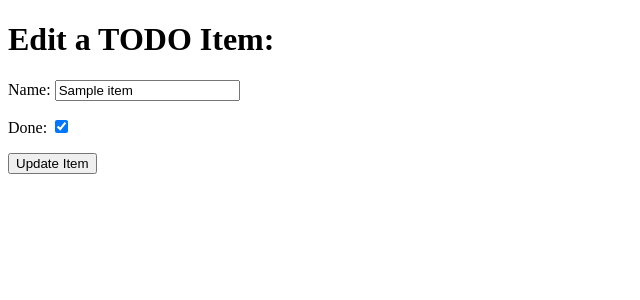
After one commit to Juniva616/hello-django, a Django app: page /edit/1 in a window 1280 px wide. The commit adds this page. Shown: the top 300 px of the page, without its empty margins (0-640 px from the left). Run offline with Django 3.2, Linux system fonts and the light colour scheme; tables that the repository leaves empty hold one stand-in row (values such as "Sample post").

Commit message:
feat: edit items

```diff
--- a/django_todo/urls.py
+++ b/django_todo/urls.py
@@ -15,11 +15,12 @@ Including another URLconf
 """
 from django.contrib import admin
 from django.urls import path
-from todo.views import get_todo_list, add_item
+from todo.views import get_todo_list, add_item, edit_item
 
 
 urlpatterns = [
     path('admin/', admin.site.urls),
     path('', get_todo_list, name='get_todo_list'),
-    path('add', add_item, name='add')
+    path('add', add_item, name='add'),
+    path('edit/<item_id>', edit_item, name='edit'),
 ]
--- /dev/null
+++ b/todo/templates/todo/edit_item.html
@@ -0,0 +1,24 @@
+<!DOCTYPE html>
+<html lang="en">
+
+<head>
+    <meta charset="UTF-8">
+    <meta http-equiv="X-UA-Compatible" content="IE=edge">
+    <meta name="viewport" content="width=device-width, initial-scale=1.0">
+    <title>TODO List</title>
+</head>
+
+<body>
+    <h1>Edit a TODO Item:</h1>
+    <form method="POST">
+        {% csrf_token %}
+        {{ form.as_p }}
+        <div>
+            <p>
+                <button type="submit">Update Item</button>
+            </p>
+        </div>
+    </form>
+</body>
+
+</html>
--- a/todo/templates/todo/todo_list.html
+++ b/todo/templates/todo/todo_list.html
@@ -18,6 +18,11 @@
             {% else %}
                 <td>{{ item.name }}</td>
             {% endif %}
+            <td>
+                <a href="/edit/{{ item.id }}">
+                    <button>Edit</button>
+                </a>
+            </td>
         </tr>
         {% empty %}
         <tr><td>You have nothing to do</td></tr>
--- a/todo/views.py
+++ b/todo/views.py
@@ -1,4 +1,4 @@
-from django.shortcuts import render, redirect
+from django.shortcuts import render, redirect, get_object_or_404
 from .models import Item
 from .forms import ItemForm
 
@@ -25,3 +25,16 @@ def add_item(request):
         'form': form
     }
     return render(request, 'todo/add_item.html', context)
+
+def edit_item(request, item_id):
+    item = get_object_or_404(Item, id=item_id)
+    if request.method == "POST":
+         form = ItemForm(request.POST, instance=item)
+         if form.is_valid():
+            form.save()
+            return redirect('get_todo_list')
+    form = ItemForm(instance=item)
+    context = {
+        'form': form
+    }
+    return render(request, 'todo/edit_item.html', context)
```
